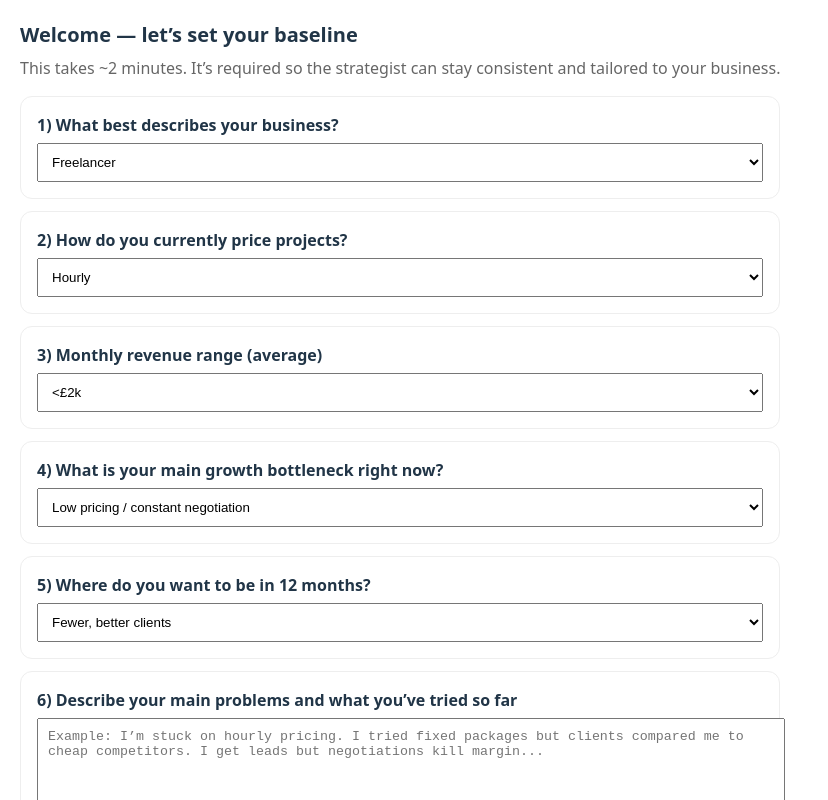
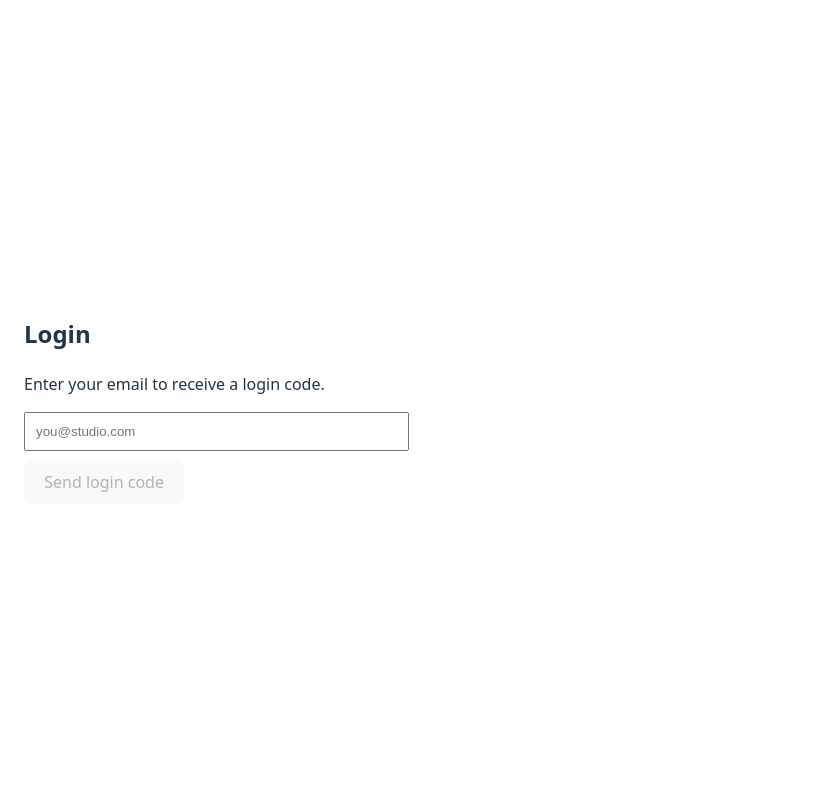
Before and after one commit to ferreirex/getdesignstrategy-app, a React (Vite) app: page / in a window 1280 px wide. Shown: the top 800 px of the page, without its empty margins (0-828 px from the left). Built offline with nearby package versions, Linux system fonts and the light colour scheme; no server answers.

Commit message:
adicionei login

```diff
--- a/src/App.tsx
+++ b/src/App.tsx
@@ -1,4 +1,5 @@
 import { useEffect, useState } from "react";
+import Login from "./pages/Login";
 import Sidebar from "./components/Sidebar";
 import Header from "./components/Header";
 import Dashboard from "./pages/Dashboard";
@@ -23,17 +24,41 @@ function saveProfile(profile: UserProfile) {
   localStorage.setItem(STORAGE_KEY, JSON.stringify(profile));
 }
 
+async function checkAuth(): Promise<boolean> {
+  const res = await fetch("https://api.getdesignstrategy.com/me", {
+    credentials: "include",
+  });
+  const data = await res.json();
+  return data.authenticated === true;
+}
+
 export default function App() {
+  const [authenticated, setAuthenticated] = useState<boolean | null>(null);
   const [page, setPage] = useState<Page>("dashboard");
   const [profile, setProfile] = useState<UserProfile | null>(null);
 
-  // Load profile once on app start
+  // 1) Check auth on app start
   useEffect(() => {
+    checkAuth().then(setAuthenticated).catch(() => setAuthenticated(false));
+  }, []);
+
+  // 2) Load local profile once authenticated
+  useEffect(() => {
+    if (authenticated !== true) return;
     const p = loadProfile();
     if (p) setProfile(p);
-  }, []);
+  }, [authenticated]);
 
-  // Gate: onboarding is mandatory
+  // Auth gate
+  if (authenticated === null) {
+    return <div style={{ padding: 40 }}>Loading…</div>;
+  }
+
+  if (authenticated === false) {
+    return <Login onLoggedIn={() => setAuthenticated(true)} />;
+  }
+
+  // Onboarding gate (mandatory)
   if (!profile) {
     return (
       <Onboarding
--- /dev/null
+++ b/src/pages/Login.tsx
@@ -0,0 +1,90 @@
+import { useState } from "react";
+
+export default function Login({ onLoggedIn }: { onLoggedIn: () => void }) {
+  const [step, setStep] = useState<"email" | "code">("email");
+  const [email, setEmail] = useState("");
+  const [code, setCode] = useState("");
+  const [loading, setLoading] = useState(false);
+  const [error, setError] = useState<string | null>(null);
+
+  async function requestCode() {
+    setLoading(true);
+    setError(null);
+
+    const res = await fetch("https://api.getdesignstrategy.com/auth/request-code", {
+      method: "POST",
+      credentials: "include",
+      headers: { "Content-Type": "application/json" },
+      body: JSON.stringify({ email }),
+    });
+
+    setLoading(false);
+
+    if (!res.ok) {
+      setError("Failed to send login code.");
+      return;
+    }
+
+    setStep("code");
+  }
+
+  async function verifyCode() {
+    setLoading(true);
+    setError(null);
+
+    const res = await fetch("https://api.getdesignstrategy.com/auth/verify", {
+      method: "POST",
+      credentials: "include",
+      headers: { "Content-Type": "application/json" },
+      body: JSON.stringify({ email, code }),
+    });
+
+    setLoading(false);
+
+    if (!res.ok) {
+      setError("Invalid or expired code.");
+      return;
+    }
+
+    onLoggedIn();
+  }
+
+  return (
+    <div style={{ maxWidth: 420, margin: "80px auto", padding: 24 }}>
+      <h2>Login</h2>
+
+      {step === "email" && (
+        <>
+          <p>Enter your email to receive a login code.</p>
+          <input
+            type="email"
+            placeholder="you@studio.com"
+            value={email}
+            onChange={(e) => setEmail(e.target.value)}
+            style={{ width: "100%", padding: 10, marginBottom: 10 }}
+          />
+          <button disabled={loading || !email} onClick={requestCode}>
+            {loading ? "Sending…" : "Send login code"}
+          </button>
+        </>
+      )}
+
+      {step === "code" && (
+        <>
+          <p>Enter the 6-digit code sent to {email}</p>
+          <input
+            placeholder="123456"
+            value={code}
+            onChange={(e) => setCode(e.target.value)}
+            style={{ width: "100%", padding: 10, marginBottom: 10 }}
+          />
+          <button disabled={loading || code.length !== 6} onClick={verifyCode}>
+            {loading ? "Verifying…" : "Verify & login"}
+          </button>
+        </>
+      )}
+
+      {error && <p style={{ color: "red" }}>{error}</p>}
+    </div>
+  );
+}
```
